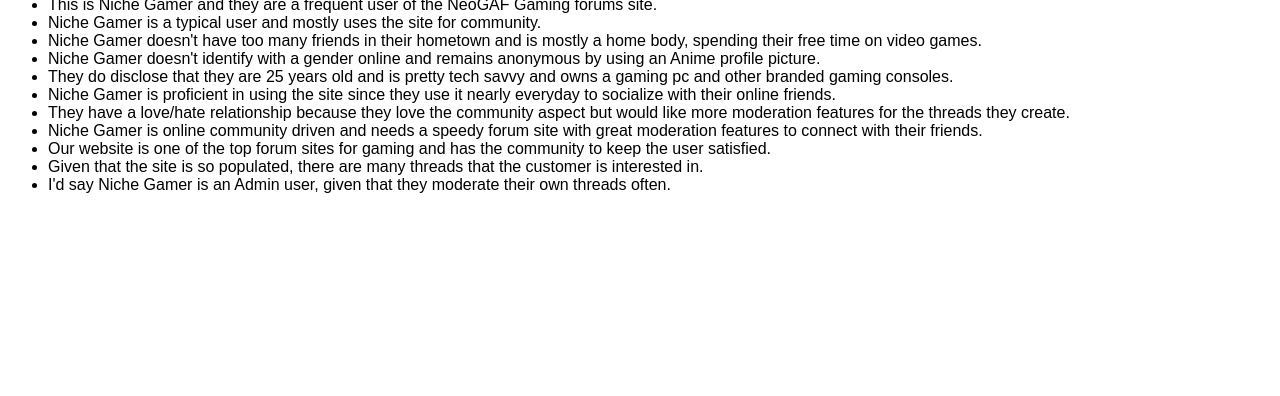
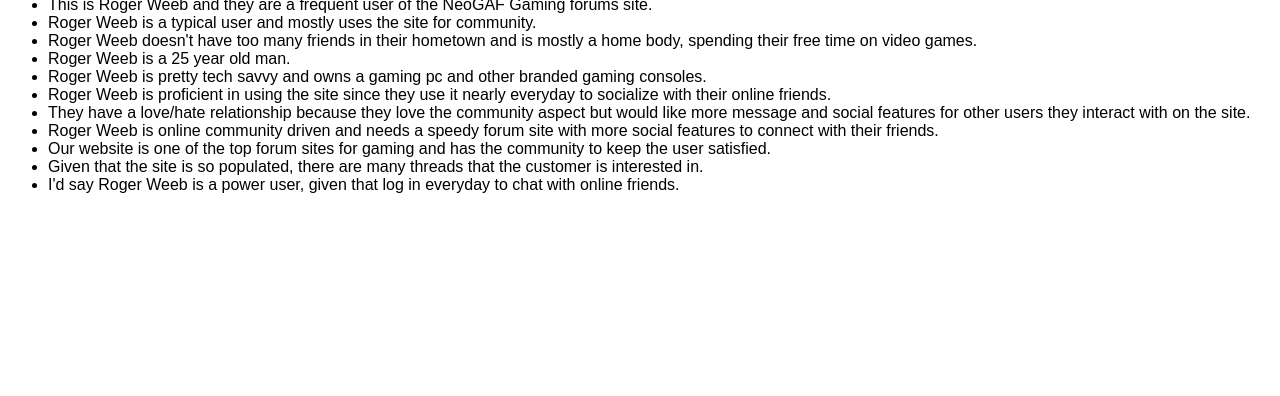
Before and after one commit to GinoVillalpando/data-design, a PHP site: page /identifying-persona.php in a window 1280 px wide. Shown: the part 404-800 px from the top of the page. Run offline with PHP 8.4, Linux system fonts and the light colour scheme.

Commit message:
modified nav menu to buttons corrected <head> and <html> tags and removed unused <div> changed identity details on the persona changed user story for a power user without moderation tools changed interaction history based on a power user

```diff
--- a/Epic/identifying-persona.php
+++ b/Epic/identifying-persona.php
@@ -6,21 +6,21 @@
 	  <link rel="stylesheet" type="text/css" href="persona.css">
   </head>
 	<body>
-	<h1>Niche Gamer!</h1>
-			<a href="https://twitter.com/nichegamer" target="_blank"> <img src="https://pbs.twimg.com/profile_images/1093281823189286912/zYUCSFK__400x400.jpg" alt="Niche's twitter" title="Niche Gamer">
+	<h1>Roger Weeb!</h1>
+			<a href="https://www.neogaf.com/members/turkey-master-baster.748533/" target="_blank"> <img src="https://pbs.twimg.com/profile_images/1093281823189286912/zYUCSFK__400x400.jpg" alt="Niche's twitter" title="Niche Gamer">
 		</a>
 		<ul>
-			<li>This is Niche Gamer and they are a frequent user of the NeoGAF Gaming forums site.</li>
-			<li>Niche Gamer is a typical user and mostly uses the site for community.</li>
-			<li>Niche Gamer doesn't have too many friends in their hometown and is mostly a home body, spending their free time on video games.</li>
-			<li>Niche Gamer doesn't identify with a gender online and remains anonymous by using an Anime profile picture.</li>
-			<li>They do disclose that they are 25 years old and is pretty tech savvy and owns a gaming pc and other branded gaming consoles.</li>
-			<li>Niche Gamer is proficient in using the site since they use it nearly everyday to socialize with their online friends.</li>
-			<li>They have a love/hate relationship because they love the community aspect but would like more moderation features for the threads they create.</li>
-			<li>Niche Gamer is online community driven and needs a speedy forum site with great moderation features to connect with their friends.</li>
+			<li>This is Roger Weeb and they are a frequent user of the NeoGAF Gaming forums site.</li>
+			<li>Roger Weeb is a typical user and mostly uses the site for community.</li>
+			<li>Roger Weeb doesn't have too many friends in their hometown and is mostly a home body, spending their free time on video games.</li>
+			<li>Roger Weeb is a 25 year old man.</li>
+			<li>Roger Weeb is pretty tech savvy and owns a gaming pc and other branded gaming consoles.</li>
+			<li>Roger Weeb is proficient in using the site since they use it nearly everyday to socialize with their online friends.</li>
+			<li>They have a love/hate relationship because they love the community aspect but would like more message and social features for other users they interact with on the site.</li>
+			<li>Roger Weeb is online community driven and needs a speedy forum site with more social features to connect with their friends.</li>
 			<li>Our website is one of the top forum sites for gaming and has the community to keep the user satisfied.</li>
 			<li>Given that the site is so populated, there are many threads that the customer is interested in.</li>
-			<li>I'd say Niche Gamer is an Admin user, given that they moderate their own threads often.</li>
+			<li>I'd say Roger Weeb is a power user, given that log in everyday to chat with online friends.</li>
 		</ul>
 	</body>
 </html>
--- a/Epic/index.php
+++ b/Epic/index.php
@@ -2,7 +2,7 @@
 	<html lang="en">
 	<head>
 		<meta charset="UTF-8">
-		<Title>Index of Personas, Use Cases & Interation Flow</Title>
+		<Title> Index of Personas, Use Cases & Interation Flow </Title>
 		<link rel="stylesheet" type="text/css" href="index-styling.css">
 		<link rel="stylesheet" type="text/css" href="persona.css">
 	</head>
```
Also changed, not shown: Epic/case-interaction-flow.php (+11 -11 lines), Epic/user-story.php (+5 -6 lines), Epic/persona.css (line endings or trailing spaces).
